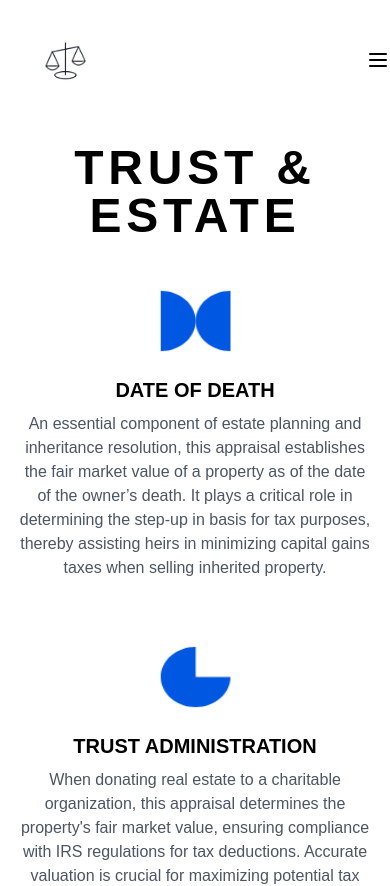
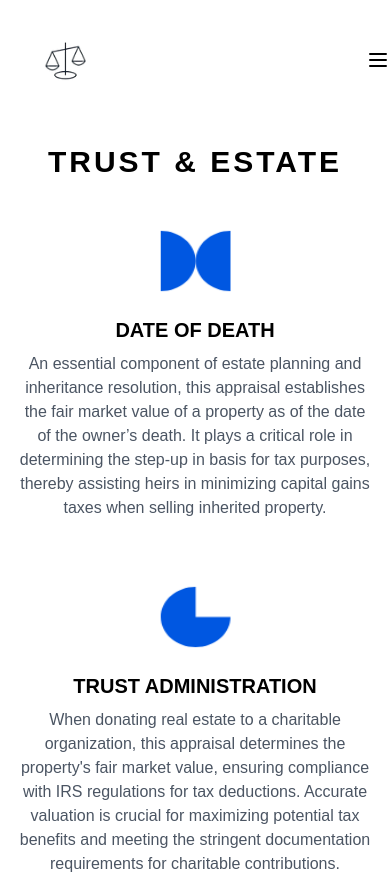
Before and after one commit to Munaimun/Real-Estate-Agent, a React (Vite) app: page /about in a window 390 px wide. Shown: the top 886 px of the page. Built offline with nearby package versions, Linux system fonts and the light colour scheme.

Commit message:
chaned layout of about and contact component for mobile version

```diff
--- a/src/components/About.jsx
+++ b/src/components/About.jsx
@@ -51,9 +51,9 @@ const cardDetails = [
 const About = () => {
   return (
     <div className="text-center">
-      {/* CARDs */}
+      {/* CARDS */}
       <div className="max-w-screen-xl m-auto text-center">
-        <p className="text-black text-5xl font-bold tracking-widest m-6">
+        <p className="text-black text-3xl sm:text-5xl font-bold tracking-widest m-6">
           TRUST & ESTATE
         </p>
 
--- a/src/components/ContactForm.jsx
+++ b/src/components/ContactForm.jsx
@@ -3,7 +3,7 @@ import { FaFacebook, FaLinkedin, FaInstagram } from "react-icons/fa";
 const ContactForm = () => {
   return (
     <div className="max-w-4xl mx-auto py-12 px-6">
-      <h1 className="text-5xl font-bold mb-8">
+      <h1 className="text-2xl sm:text-5xl font-bold sm:mb-8">
         GET A FREE QUOTE TODAY!
         <a href="#" className="text-3xl ml-2 animate-pulse">
           📘
```
